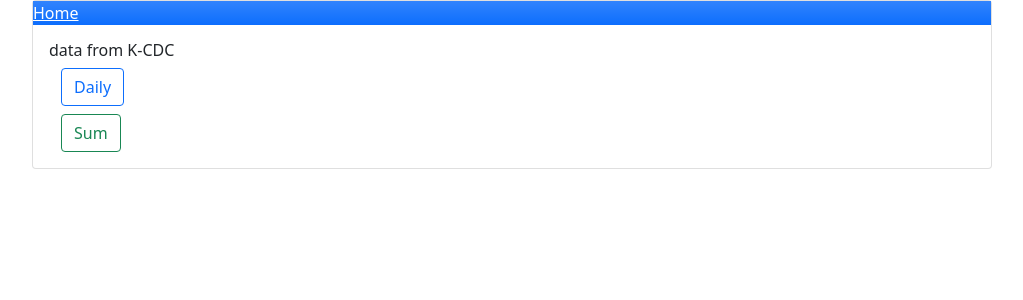
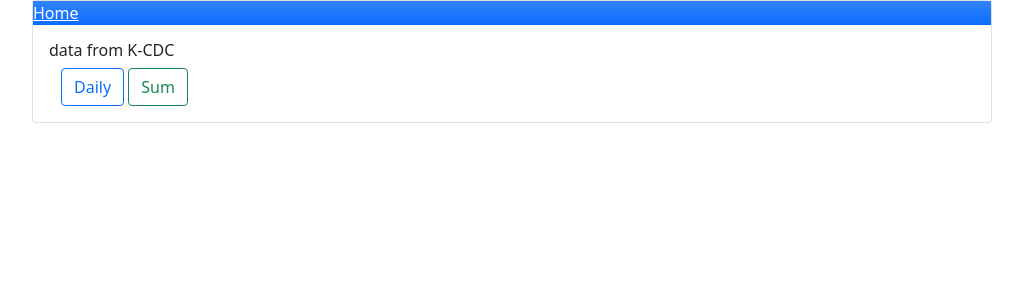
Before and after one commit to jundoopop/corona_noticer, a Django app: page / in a window 1280 px wide. Shown: the top 300 px of the page, without its empty margins (128-1151 px from the left). Run offline with Django 3.2, Linux system fonts and the light colour scheme.

Commit message:
button gap setting

```diff
--- a/templates/home.html
+++ b/templates/home.html
@@ -4,11 +4,9 @@
     <h6 class="card-title">data from K-CDC</h6>
     <div class="d-grid mx-auto gap-2">
         <div class="container mx-auto">
-            <a class="btn btn-outline-primary w-30" href="{% url 'daily-view' %}">Daily
+            <a class="btn btn-outline-primary" href="{% url 'daily-view' %}">Daily
             </a>
-        </div>
-        <div class="container mx-auto">
-            <a class="btn btn-outline-success w-30" href="{% url 'sum-view' %}">Sum
+            <a class="btn btn-outline-success" href="{% url 'sum-view' %}">Sum
             </a>
         </div>
     </div>
```
